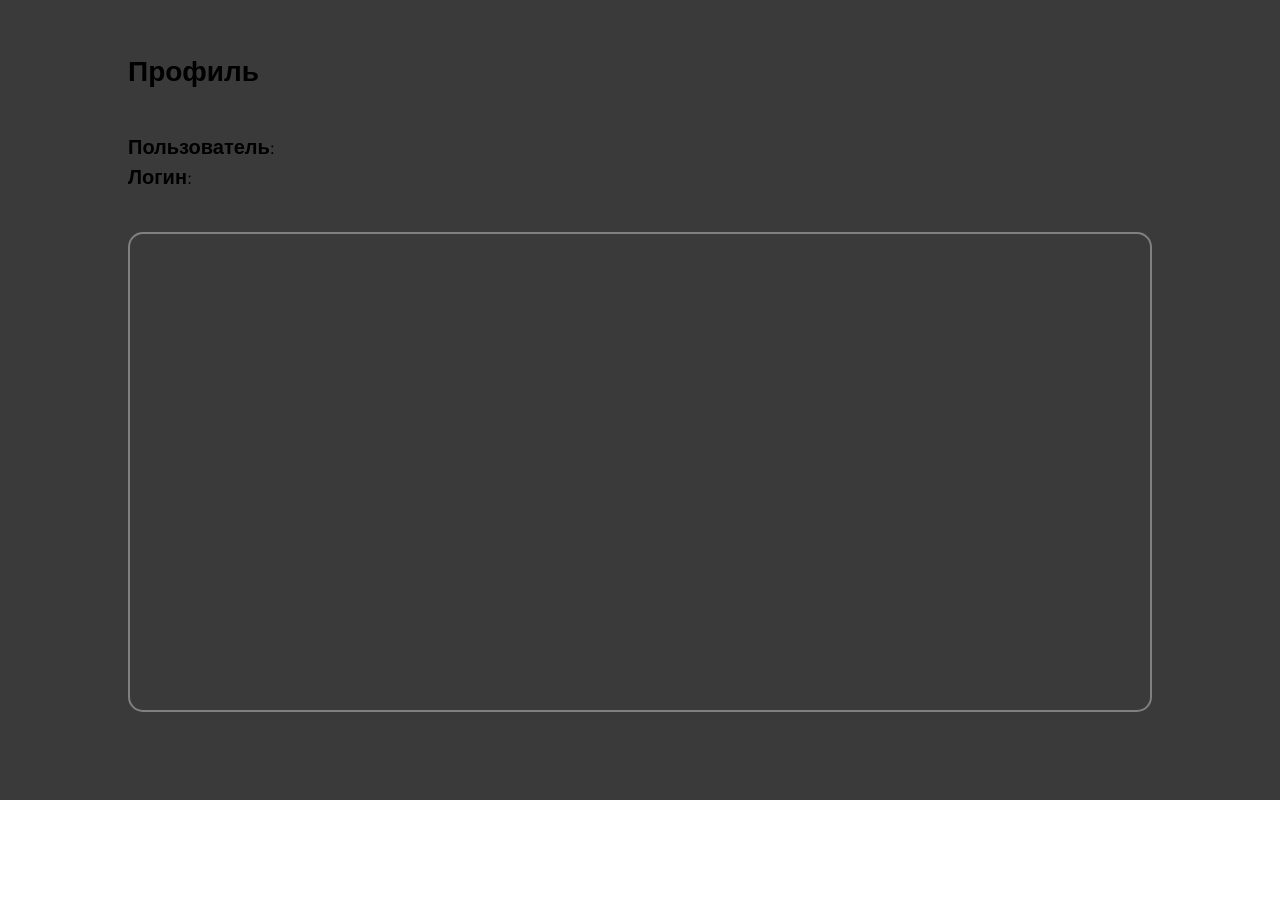
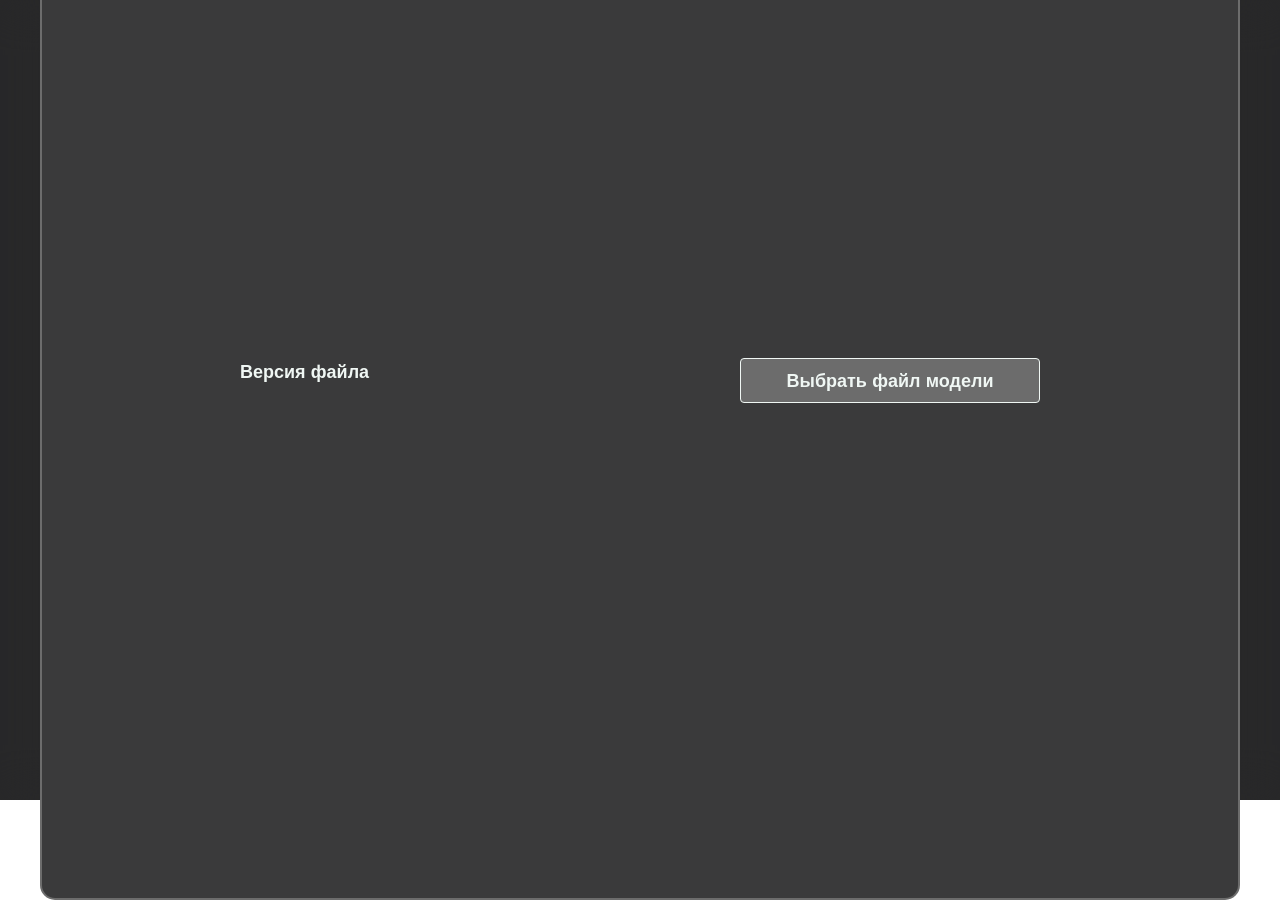
Before and after one commit to vlaus9/InterBiMatter, a React (Vite) app in the folder frontend/: page /projectPage in a window 1280 px wide. Before the commit the page ends 800 px from the top, so only its background shows below. Built offline with nearby package versions, Linux system fonts and the light colour scheme; what @thatopen/components would draw is missing.

Commit message:
feat: Делаю компонент добавления файла в проект

```diff
--- a/frontend/src/App.tsx
+++ b/frontend/src/App.tsx
@@ -10,6 +10,7 @@
 import RouteProject from './components/Routes/RouteProject.tsx'
 import RouteProfile from './components/Routes/RouteProfile.tsx'
 import RouteProjectPage from './components/Routes/RouteProjectPage.tsx'
+import AddFileToProjectForm from './components/AddFileToProjectForm/AddFileToProjectForm.tsx'
 
 
 const App = () => {
@@ -54,6 +55,7 @@
       </AnimatePresence>
     </div>
 
+      <AddFileToProjectForm />
     </>
   )
 }
--- /dev/null
+++ b/frontend/src/components/AddFileToProjectForm/AddFileToProjectForm.tsx
@@ -0,0 +1,45 @@
+import { motion } from 'framer-motion'
+import { AnimateVariants } from '../Auth/animate/AnimateVariants'
+import { useState } from 'react'
+
+const AddFileToProjectForm: React.FC = () => {
+
+    const [file, setFile] = useState<File>()
+
+    const handleFileChange = (e: React.ChangeEvent<HTMLInputElement>) => {
+        if (e.target.files && e.target.files.length > 0) {
+            const file = e.target.files[0]
+            setFile(file)
+        }
+    }
+
+    return (
+        <motion.div
+            initial='initial'
+            animate='in'
+            exit='out'
+            variants={AnimateVariants.createProjectFormVariant}
+            className='absolute flex justify-center items-center w-full h-full bg-black/30 backdrop-blur-xl'>
+
+            <div className='w-[1200px] min-w-[500px] h-[1000px] min-h-[600px] bg-(--bg-primary) border-2 border-(--button-group-primary-bg) m-[30px] rounded-[15px]'>
+                <div className='flex justify-center items-center h-20'>
+                    <h1 className='text-(--text-primary) text-[26px] mb-2.5' style={{fontWeight: '800'}}>
+                        Добавить файл в проект
+                    </h1>
+                </div>
+
+                <form className='h-[80%] flex flex-col justify-center items-center'>
+                    <div className='flex gap-3 w-[800px] justify-between'>
+                        <h3 className='text-[18px] text-(--text-primary)'>Версия файла</h3>
+                        <label className='flex justify-center items-center cursor-pointer px-[15px] ml-[50px] w-[300px] h-[45px] bg-(--button-group-primary-bg) rounded-sm text-[18px] border text-(--text-primary) hover:border-[#d0cfcfff] hover:border-2 transition-all'>Выбрать файл модели</label>
+                        <input id='fileProject' type='file' className='hidden' accept='.ifc' onChange={handleFileChange}></input>
+                    </div>
+
+                </form>
+            </div>
+
+        </motion.div>
+    )
+}
+
+export default AddFileToProjectForm
--- a/frontend/src/components/ProjectPage/ProjectPage.tsx
+++ b/frontend/src/components/ProjectPage/ProjectPage.tsx
@@ -1,6 +1,6 @@
 import { useState } from 'react'
 import { useAppDispatch, useAppSelector } from '../../app/hooks'
-import { select } from 'three/src/nodes/TSL.js'
+
 
 
 const ProjectPage: React.FC = () => {
@@ -13,15 +13,15 @@
     return (
         <div className='flex flex-col items-center w-screen h-screen bg-(--bg-primary)'>
             <div className='w-[80%] mt-[50px]'>
-                <h1 className='text-[28px] text-(--text-primary)]' style={{fontWeight: '800'}}>Профиль</h1>
+                <h1 className='text-[28px] text-(--text-primary)]' style={{fontWeight: '800'}}>Проект</h1>
             </div>
             <div className='w-[80%] mt-10'>
                 <span className='flex gap-5 text-[20px] text-(--text-primary)]'>
-                    <h1>Пользователь:</h1>
+                    <h1>Название:</h1>
                     <h1 style={{fontWeight: '800'}}>{selectProject.name}</h1>
                 </span>
                 <span className='flex gap-5 text-[20px] text-(--text-primary)]'>
-                    <h1>Логин:</h1>
+                    <h1>Активная версия:</h1>
                     {/* <h1 style={{fontWeight: '800'}}>{user?.email}</h1> */}
                 </span>
             </div>
@@ -38,6 +38,9 @@
                    )
                 })}
             </div>
+            <button>
+                Добавить файл
+            </button>
         </div>
     )
 }
```
